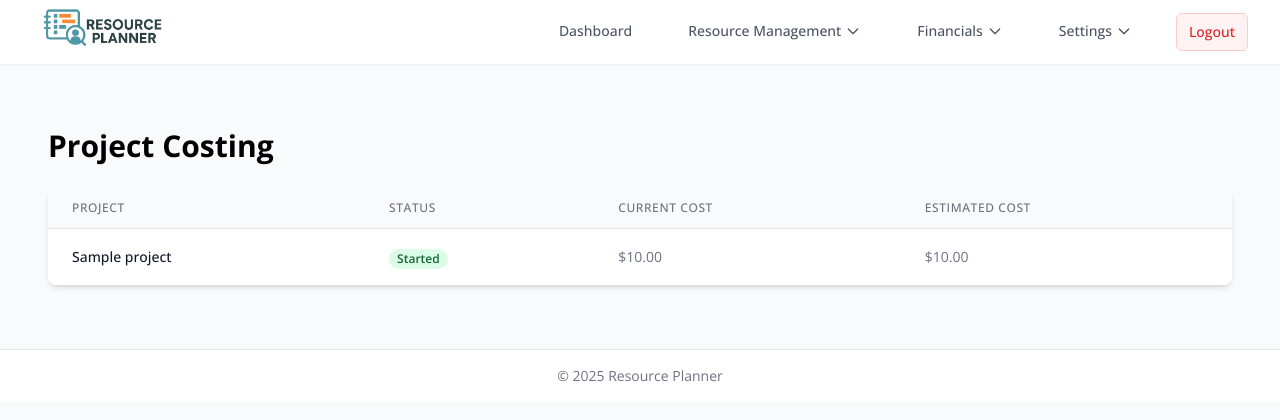
After one commit to palindaa/resource-planner, a Flask app: template templates/project_costing.html in a window 1280 px wide. The commit adds this page. Shown: the top 420 px of the page. Run offline with Flask 3, Linux system fonts and the light colour scheme; the template is opened without the code that fills it: most values are stand-ins (such as "Sample title", 1, 10 or a date in 2020); one stand-in notice (Sample message) is shown; some libraries are stand-ins or nearby versions.

Commit message:
Add costing features

```diff
--- a/app.py
+++ b/app.py
@@ -636,5 +636,139 @@ def reset_admin_passwords():
         db.commit()
         print("All admin passwords have been reset.")
 
+# New salary management routes
+@app.route('/salaries', methods=['GET', 'POST'])
+@token_required
+def salaries(current_user):
+    db = get_db()
+
+    if request.method == 'POST':
+        user_id = request.form['user_id']
+        salary = request.form['salary']
+        effective_date = request.form['effective_date']
+
+        db.execute('''
+            INSERT INTO salaries (user_id, salary, effective_date)
+            VALUES (?, ?, ?)
+        ''', (user_id, salary, effective_date))
+        db.commit()
+        flash('Salary added successfully', 'success')
+
+    # Get all salaries with user names
+    salaries = db.execute('''
+        SELECT salaries.id, salaries.user_id, salaries.salary, salaries.effective_date, users.username
+        FROM salaries
+        JOIN users ON salaries.user_id = users.id
+        ORDER BY salaries.effective_date DESC
+    ''').fetchall()
+
+    users = db.execute('SELECT * FROM users').fetchall()
+    return render_template('salaries.html', salaries=salaries, users=users)
+
+@app.route('/delete_salary/<int:salary_id>')
+@token_required
+def delete_salary(current_user, salary_id):
+    db = get_db()
+    db.execute('DELETE FROM salaries WHERE id = ?', (salary_id,))
+    db.commit()
+    flash('Salary record deleted successfully', 'success')
+    return redirect(url_for('salaries'))
+
+# Add custom filter for template
+@app.template_filter('string_to_date')
+def string_to_date(s):
+    return datetime.strptime(s, '%Y-%m-%d').date()
+
+@app.route('/project-costs')
+@token_required
+def project_costs(current_user):
+    db = get_db()
+
+    # Get all projects
+    projects = db.execute('SELECT * FROM projects').fetchall()
+
+    # Get all assignments
+    assignments = db.execute('''
+        SELECT user_projects.*, users.username, projects.name as project_name
+        FROM user_projects
+        JOIN users ON user_projects.user_id = users.id
+        JOIN projects ON user_projects.project_id = projects.id
+    ''').fetchall()
+
+    # Get all salaries (latest salary per user)
+    salaries = {}
+    for row in db.execute('''
+        SELECT s1.*
+        FROM salaries s1
+        LEFT JOIN salaries s2
+            ON s1.user_id = s2.user_id
+            AND s1.effective_date < s2.effective_date
+        WHERE s2.id IS NULL
+    ''').fetchall():
+        salaries[row['user_id']] = row['salary']
+
+    # Calculate costs for each project
+    project_costs = {}
+    for project in projects:
+        project_costs[project['id']] = {
+            'name': project['name'],
+            'status': project['status'],
+            'current_cost': 0.0,
+            'estimated_cost': 0.0
+        }
+
+    # Helper function to calculate business days
+    def business_days(start, end):
+        days = (end - start).days + 1
+        full_weeks = days // 7
+        extra_days = days % 7
+        business_days = full_weeks * 5
+        # Add extra days excluding weekends
+        for i in range(extra_days):
+            if (start + timedelta(days=i)).weekday() < 5:
+                business_days += 1
+        return business_days
+
+    today = datetime.today().date()
+
+    for assignment in assignments:
+        start_date = datetime.strptime(assignment['start_date'], '%Y-%m-%d').date()
+        end_date = datetime.strptime(assignment['end_date'], '%Y-%m-%d').date()
+
+        # Get user's salary
+        salary = salaries.get(assignment['user_id'], 0)
+
+        # Calculate daily rate (assuming 22 working days/month)
+        daily_rate = salary / 22 if salary else 0
+
+        # Calculate total business days in assignment
+        total_days = business_days(start_date, end_date)
+
+        # Calculate actual days worked so far
+        if today < start_date:
+            actual_days = 0
+        elif today > end_date:
+            actual_days = total_days
+        else:
+            actual_days = business_days(start_date, today)
+
+        # Calculate costs
+        current_cost = actual_days * daily_rate
+        estimated_cost = total_days * daily_rate
+
+        # Add to project totals
+        project_id = assignment['project_id']
+        project_costs[project_id]['current_cost'] += current_cost
+        project_costs[project_id]['estimated_cost'] += estimated_cost
+
+    return render_template('project_costing.html',
+                         projects=project_costs.values(),
+                         currency=currency_filter)
+
+# Add this after the existing template filter
+@app.template_filter('currency')
+def currency_filter(value):
+    return '${:,.2f}'.format(value)
+
 if __name__ == '__main__':
     app.run(debug=True)
--- a/templates/base.html
+++ b/templates/base.html
@@ -56,26 +56,50 @@
                        class="{{ 'text-green-700' if request.path == '/' else 'text-gray-600' }} hover:text-green-700 px-3 py-2 rounded-md text-sm font-medium transition-colors">
                         Dashboard
                     </a>
-                    <a href="{{ url_for('resource_allocation') }}"
-                       class="text-gray-600 hover:text-green-700 px-3 py-2 rounded-md text-sm font-medium transition-colors">
-                        Resource Timeline
-                    </a>
-                    <a href="{{ url_for('users') }}"
-                       class="text-gray-600 hover:text-green-700 px-3 py-2 rounded-md text-sm font-medium transition-colors">
-                        Resources
-                    </a>
-                    <a href="{{ url_for('projects') }}"
-                       class="text-gray-600 hover:text-green-700 px-3 py-2 rounded-md text-sm font-medium transition-colors">
-                        Projects
-                    </a>
-                    <a href="{{ url_for('assign') }}"
-                       class="text-gray-600 hover:text-green-700 px-3 py-2 rounded-md text-sm font-medium transition-colors">
-                        Assignments
-                    </a>
-                    <a href="{{ url_for('admin_users') }}"
-                       class="text-gray-600 hover:text-green-700 px-3 py-2 rounded-md text-sm font-medium transition-colors">
-                        Admin Users
-                    </a>
+
+                    <!-- Resource Management Dropdown -->
+                    <div class="relative group">
+                        <button class="text-gray-600 hover:text-green-700 px-3 py-2 rounded-md text-sm font-medium transition-colors flex items-center">
+                            Resource Management
+                            <svg class="w-4 h-4 ml-1" fill="none" stroke="currentColor" viewBox="0 0 24 24" xmlns="http://www.w3.org/2000/svg">
+                                <path stroke-linecap="round" stroke-linejoin="round" stroke-width="2" d="M19 9l-7 7-7-7"></path>
+                            </svg>
+                        </button>
+                        <div class="absolute hidden group-hover:block bg-white shadow-md rounded-md w-48 z-10">
+                            <a href="{{ url_for('resource_allocation') }}" class="block px-4 py-2 text-sm text-gray-700 hover:bg-gray-100">Resource Timeline</a>
+                            <a href="{{ url_for('users') }}" class="block px-4 py-2 text-sm text-gray-700 hover:bg-gray-100">Resources</a>
+                            <a href="{{ url_for('assign') }}" class="block px-4 py-2 text-sm text-gray-700 hover:bg-gray-100">Assignments</a>
+                        </div>
+                    </div>
+
+                    <!-- Financials Dropdown -->
+                    <div class="relative group">
+                        <button class="text-gray-600 hover:text-green-700 px-3 py-2 rounded-md text-sm font-medium transition-colors flex items-center">
+                            Financials
+                            <svg class="w-4 h-4 ml-1" fill="none" stroke="currentColor" viewBox="0 0 24 24" xmlns="http://www.w3.org/2000/svg">
+                                <path stroke-linecap="round" stroke-linejoin="round" stroke-width="2" d="M19 9l-7 7-7-7"></path>
+                            </svg>
+                        </button>
+                        <div class="absolute hidden group-hover:block bg-white shadow-md rounded-md w-48 z-10">
+                            <a href="{{ url_for('salaries') }}" class="block px-4 py-2 text-sm text-gray-700 hover:bg-gray-100">Salaries</a>
+                            <a href="{{ url_for('project_costs') }}" class="block px-4 py-2 text-sm text-gray-700 hover:bg-gray-100">Project Costs</a>
+                        </div>
+                    </div>
+
+                    <!-- Settings Dropdown -->
+                    <div class="relative group">
+                        <button class="text-gray-600 hover:text-green-700 px-3 py-2 rounded-md text-sm font-medium transition-colors flex items-center">
+                            Settings
+                            <svg class="w-4 h-4 ml-1" fill="none" stroke="currentColor" viewBox="0 0 24 24" xmlns="http://www.w3.org/2000/svg">
+                                <path stroke-linecap="round" stroke-linejoin="round" stroke-width="2" d="M19 9l-7 7-7-7"></path>
+                            </svg>
+                        </button>
+                        <div class="absolute hidden group-hover:block bg-white shadow-md rounded-md w-48 z-10">
+                            <a href="{{ url_for('projects') }}" class="block px-4 py-2 text-sm text-gray-700 hover:bg-gray-100">Projects</a>
+                            <a href="{{ url_for('admin_users') }}" class="block px-4 py-2 text-sm text-gray-700 hover:bg-gray-100">Admin Users</a>
+                        </div>
+                    </div>
+
                     <form action="{{ url_for('logout') }}" method="post" class="inline ml-4">
                         <button type="submit" class="bg-red-50 text-red-600 hover:bg-red-100 px-3 py-2 rounded-md text-sm font-medium transition-colors border border-red-200">
                             Logout
@@ -102,26 +126,50 @@
                    class="{{ 'text-green-700' if request.path == '/' else 'text-gray-600' }} hover:text-green-700 block px-3 py-2 rounded-md text-base font-medium transition-colors">
                     Dashboard
                 </a>
-                <a href="{{ url_for('resource_allocation') }}"
-                   class="text-gray-600 hover:text-green-700 block px-3 py-2 rounded-md text-base font-medium transition-colors">
-                    Resource Timeline
-                </a>
-                <a href="{{ url_for('users') }}"
-                   class="text-gray-600 hover:text-green-700 block px-3 py-2 rounded-md text-base font-medium transition-colors">
-                    Resources
-                </a>
-                <a href="{{ url_for('projects') }}"
-                   class="text-gray-600 hover:text-green-700 block px-3 py-2 rounded-md text-base font-medium transition-colors">
-                    Projects
-                </a>
-                <a href="{{ url_for('assign') }}"
-                   class="text-gray-600 hover:text-green-700 block px-3 py-2 rounded-md text-base font-medium transition-colors">
-                    Assignments
-                </a>
-                <a href="{{ url_for('admin_users') }}"
-                   class="text-gray-600 hover:text-green-700 block px-3 py-2 rounded-md text-base font-medium transition-colors">
-                    Admin Users
-                </a>
+
+                <!-- Resource Management Dropdown -->
+                <div>
+                    <button onclick="toggleMobileDropdown('resource-management')" class="w-full text-left px-3 py-2 rounded-md text-base font-medium text-gray-600 hover:text-green-700 flex justify-between items-center">
+                        <span>Resource Management</span>
+                        <svg class="w-4 h-4" fill="none" stroke="currentColor" viewBox="0 0 24 24" xmlns="http://www.w3.org/2000/svg">
+                            <path stroke-linecap="round" stroke-linejoin="round" stroke-width="2" d="M19 9l-7 7-7-7"></path>
+                        </svg>
+                    </button>
+                    <div id="mobile-resource-management" class="hidden pl-4">
+                        <a href="{{ url_for('resource_allocation') }}" class="block px-3 py-2 text-base font-medium text-gray-600 hover:text-green-700">Resource Timeline</a>
+                        <a href="{{ url_for('users') }}" class="block px-3 py-2 text-base font-medium text-gray-600 hover:text-green-700">Resources</a>
+                        <a href="{{ url_for('assign') }}" class="block px-3 py-2 text-base font-medium text-gray-600 hover:text-green-700">Assignments</a>
+                    </div>
+                </div>
+
+                <!-- Financials Dropdown -->
+                <div>
+                    <button onclick="toggleMobileDropdown('financials')" class="w-full text-left px-3 py-2 rounded-md text-base font-medium text-gray-600 hover:text-green-700 flex justify-between items-center">
+                        <span>Financials</span>
+                        <svg class="w-4 h-4" fill="none" stroke="currentColor" viewBox="0 0 24 24" xmlns="http://www.w3.org/2000/svg">
+                            <path stroke-linecap="round" stroke-linejoin="round" stroke-width="2" d="M19 9l-7 7-7-7"></path>
+                        </svg>
+                    </button>
+                    <div id="mobile-financials" class="hidden pl-4">
+                        <a href="{{ url_for('salaries') }}" class="block px-3 py-2 text-base font-medium text-gray-600 hover:text-green-700">Salaries</a>
+                        <a href="{{ url_for('project_costs') }}" class="block px-3 py-2 text-base font-medium text-gray-600 hover:text-green-700">Project Costs</a>
+                    </div>
+                </div>
+
+                <!-- Settings Dropdown -->
+                <div>
+                    <button onclick="toggleMobileDropdown('settings')" class="w-full text-left px-3 py-2 rounded-md text-base font-medium text-gray-600 hover:text-green-700 flex justify-between items-center">
+                        <span>Settings</span>
+                        <svg class="w-4 h-4" fill="none" stroke="currentColor" viewBox="0 0 24 24" xmlns="http://www.w3.org/2000/svg">
+                            <path stroke-linecap="round" stroke-linejoin="round" stroke-width="2" d="M19 9l-7 7-7-7"></path>
+                        </svg>
+                    </button>
+                    <div id="mobile-settings" class="hidden pl-4">
+                        <a href="{{ url_for('projects') }}" class="block px-3 py-2 text-base font-medium text-gray-600 hover:text-green-700">Projects</a>
+                        <a href="{{ url_for('admin_users') }}" class="block px-3 py-2 text-base font-medium text-gray-600 hover:text-green-700">Admin Users</a>
+                    </div>
+                </div>
+
                 <form action="{{ url_for('logout') }}" method="post" class="block">
                     <button type="submit" class="bg-red-50 text-red-600 hover:bg-red-100 w-full text-left px-3 py-2 rounded-md text-base font-medium transition-colors border border-red-200">
                         Logout
@@ -177,6 +225,16 @@
                 mobileMenu.classList.add('hidden');
             }
         });
+
+        // Toggle mobile dropdowns
+        function toggleMobileDropdown(id) {
+            var dropdown = document.getElementById('mobile-' + id);
+            if (dropdown.classList.contains('hidden')) {
+                dropdown.classList.remove('hidden');
+            } else {
+                dropdown.classList.add('hidden');
+            }
+        }
     </script>
 </body>
 </html>
--- /dev/null
+++ b/templates/project_costing.html
@@ -0,0 +1,51 @@
+{% extends "base.html" %}
+
+{% block content %}
+<div class="container mx-auto px-4 py-8">
+    <h1 class="text-3xl font-bold mb-6">Project Costing</h1>
+
+    <div class="bg-white shadow-md rounded-lg overflow-hidden">
+        <table class="min-w-full divide-y divide-gray-200">
+            <thead class="bg-gray-50">
+                <tr>
+                    <th class="px-6 py-3 text-left text-xs font-medium text-gray-500 uppercase tracking-wider">
+                        Project
+                    </th>
+                    <th class="px-6 py-3 text-left text-xs font-medium text-gray-500 uppercase tracking-wider">
+                        Status
+                    </th>
+                    <th class="px-6 py-3 text-left text-xs font-medium text-gray-500 uppercase tracking-wider">
+                        Current Cost
+                    </th>
+                    <th class="px-6 py-3 text-left text-xs font-medium text-gray-500 uppercase tracking-wider">
+                        Estimated Cost
+                    </th>
+                </tr>
+            </thead>
+            <tbody class="bg-white divide-y divide-gray-200">
+                {% for project in projects %}
+                <tr>
+                    <td class="px-6 py-4 whitespace-nowrap">
+                        <div class="text-sm font-medium text-gray-900">{{ project.name }}</div>
+                    </td>
+                    <td class="px-6 py-4 whitespace-nowrap">
+                        <span class="px-2 inline-flex text-xs leading-5 font-semibold rounded-full
+                            {% if project.status == 'Started' %}bg-green-100 text-green-800
+                            {% elif project.status == 'Closed' %}bg-gray-100 text-gray-800
+                            {% else %}bg-yellow-100 text-yellow-800{% endif %}">
+                            {{ project.status }}
+                        </span>
+                    </td>
+                    <td class="px-6 py-4 whitespace-nowrap text-sm text-gray-500">
+                        {{ project.current_cost|currency }}
+                    </td>
+                    <td class="px-6 py-4 whitespace-nowrap text-sm text-gray-500">
+                        {{ project.estimated_cost|currency }}
+                    </td>
+                </tr>
+                {% endfor %}
+            </tbody>
+        </table>
+    </div>
+</div>
+{% endblock %}
```
Also changed, not shown: path/to/templates/base.html (deleted, +0 -30 lines), schema.sql (+8 -0 lines), templates/salaries.html (added, +71 -0 lines).
